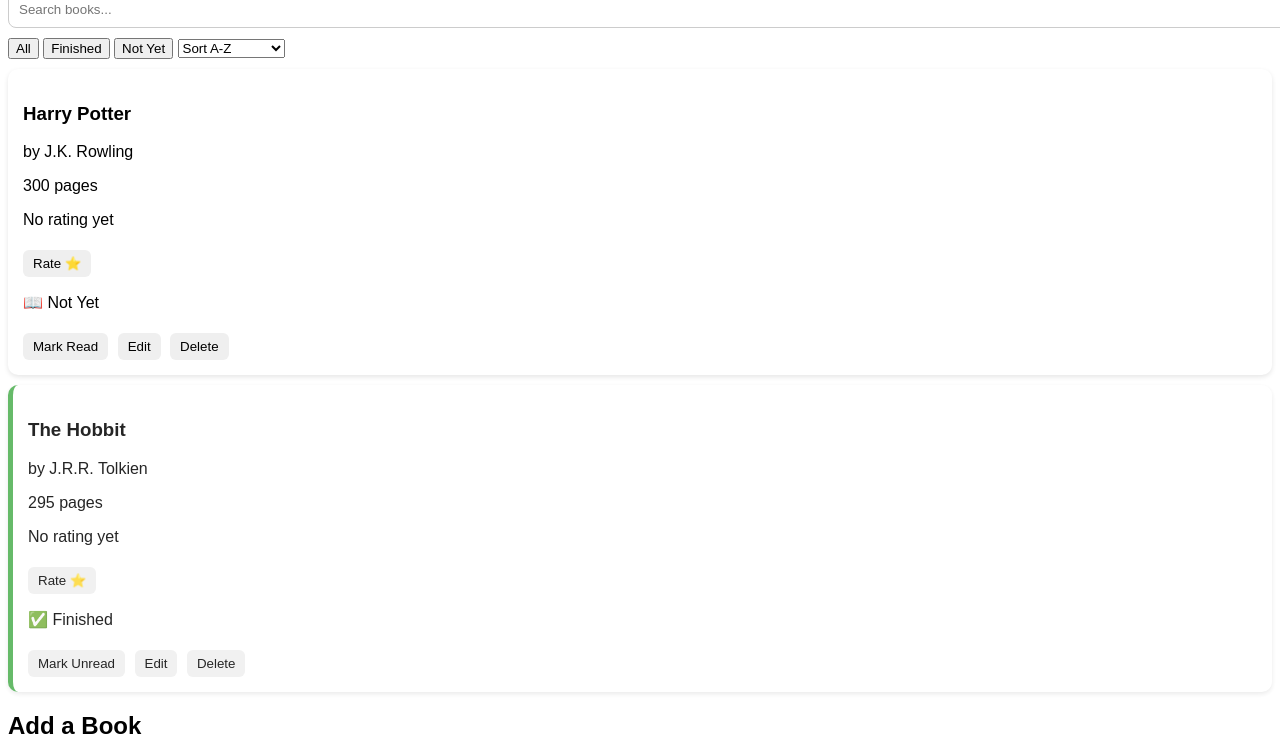
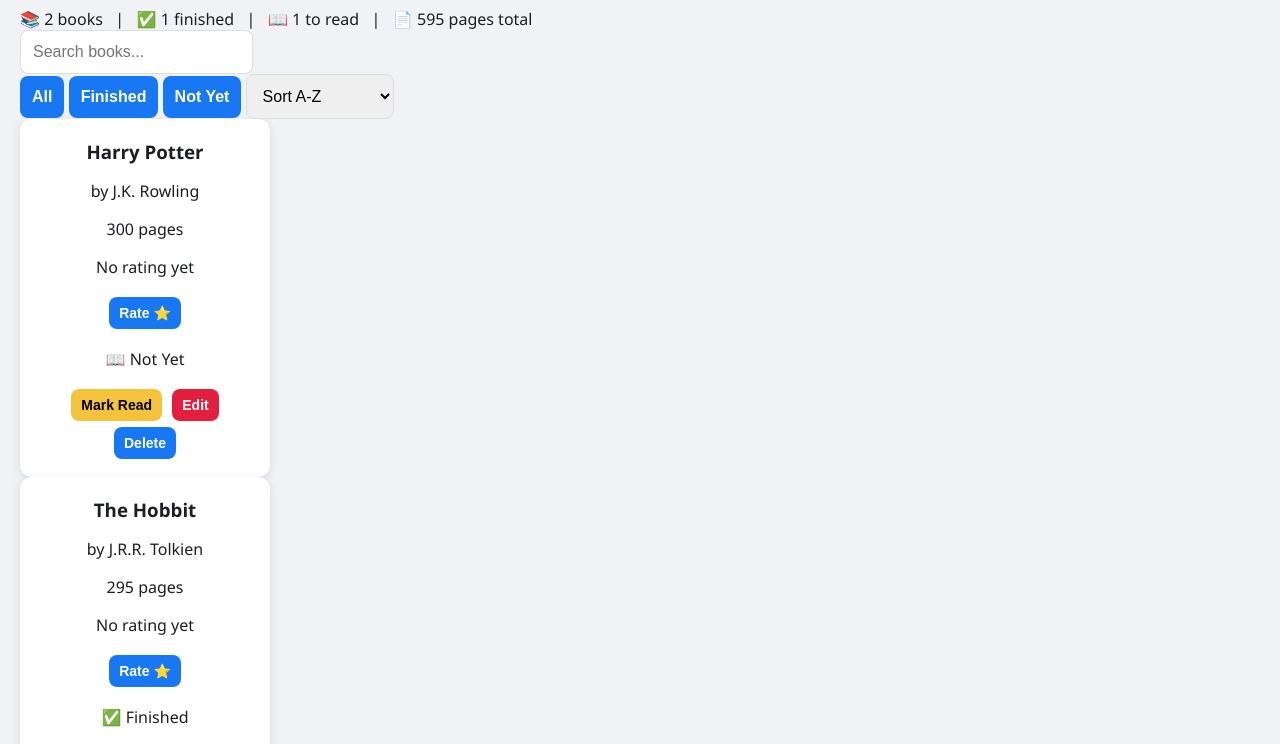
Before and after one commit to Tlaleng892/library, a plain HTML site: page index.html in a window 1280 px wide. Shown: the part 109-853 px from the top of the page. Drawn offline with Linux system fonts and the light colour scheme.

Commit message:
make it pretty

```diff
--- a/style.css
+++ b/style.css
@@ -1,48 +1,75 @@
 body {
-  font-family: Arial, sans-serif;
-
-body {
-  font-family: Arial, sans-serif;
-  background: #f4f1ea;s
+  font-family: 'Segoe UI', Arial, sans-serif;
+  background: #f0f2f5;
+  margin: 0;
   padding: 20px;
-  max-width: 600px;
-  margin: auto;
+  color: #1c1e21;
 }
 
 h1 {
   text-align: center;
-  color: #3a2e2e;
+  color: #1877f2;
+  font-size: 36px;
 }
 
-#book-list div {
+#book-form {
+  background: white;
+  padding: 20px;
+  border-radius: 12px;
+  max-width: 500px;
+  margin: 0 auto 20px;
+  box-shadow: 0 2px 10px rgba(0,0,0,0.1);
+  display: flex;
+  flex-direction: column;
+  gap: 10px;
+}
+
+input, select, button {
+  padding: 12px;
+  border-radius: 8px;
+  border: 1px solid #ddd;
+  font-size: 16px;
+}
+
+button {
+  background: #1877f2;
+  color: white;
+  border: none;
+  cursor: pointer;
+  font-weight: bold;
+}
+
+button:hover {
+  background: #166fe5;
+}
+
+#book-list {
+  display: flex;
+  flex-wrap: wrap;
+  gap: 15px;
+  justify-content: center;
+}
+
+.book-card {
   background: white;
   padding: 15px;
-  margin: 10px 0;
-  border-radius: 10px;
-  box-shadow: 0 2px 5px rgba(0,0,0,0.1);
-  font-size: 18px;
-}.book-card {
-  background: white;
-  padding: 15px;
-  margin: 10px 0;
-  border-radius: 10px;
-  box-shadow: 0 2px 5px rgba(0,0,0,0.1);
+  border-radius: 12px;
+  width: 220px;
+  box-shadow: 0 2px 10px rgba(0,0,0,0.1);
+  text-align: center;
 }
-.book-card.read {
-  border-left: 5px solid #4CAF50;
-  opacity: 0.85;
+
+.book-card h3 {
+  margin: 5px 0;
+  color: #1c1e21;
 }
+
 .book-card button {
-  margin: 5px 5px 0 0;
-  padding: 6px 10px;
-  border: none;
-  border-radius: 6px;
-  cursor: pointer;
+  margin: 3px;
+  padding: 8px 10px;
+  font-size: 14px;
 }
-#search {
-  width: 100%;
-  padding: 10px;
-  margin-bottom: 10px;
-  border-radius: 8px;
-  border: 1px solid #ccc;
-}
+
+.book-card button:nth-child(6) { background: #42b72a; }
+.book-card button:nth-child(7) { background: #f5c33b; color: black; }
+.book-card button:nth-child(8) { background: #e41e3f; }
```
